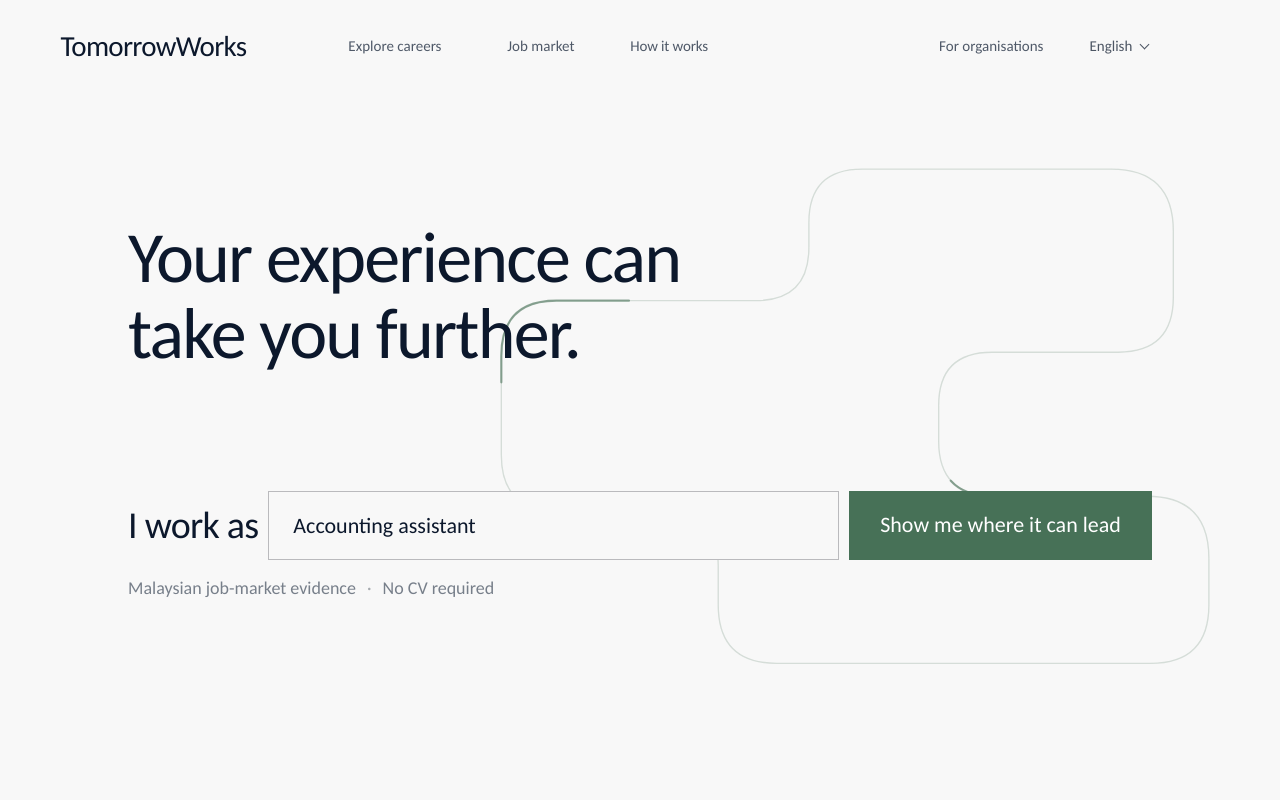
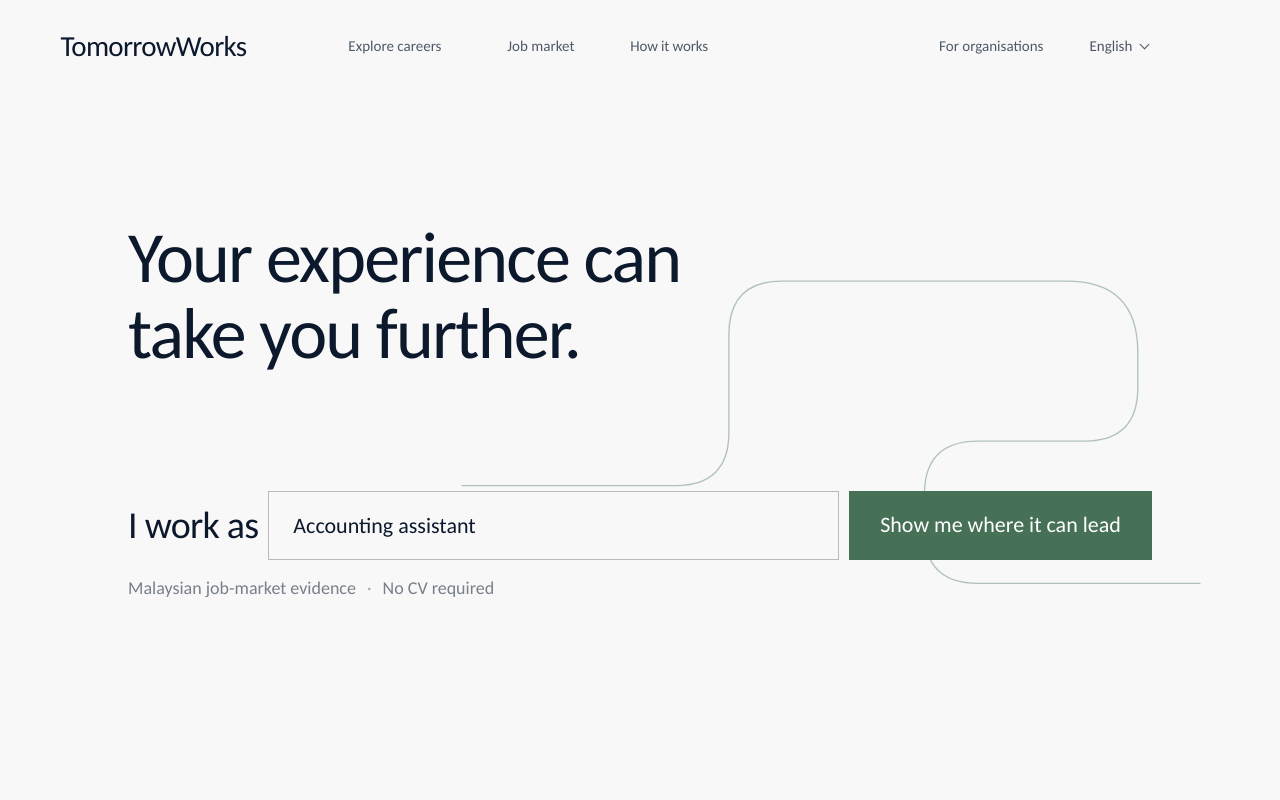
Before and after one commit to kairos8232/TomorrowWorks, a React (Vite) app: page / in a window 1280 px wide. Shown: the top 800 px of the page. Built offline with nearby package versions, Linux system fonts and the light colour scheme.

Commit message:
Animate the homepage route line itself

```diff
--- a/src/main.tsx
+++ b/src/main.tsx
@@ -82,12 +82,18 @@ function Home({ start, startWithRole, go, lang, setLang }: {
     const route = routeRef.current;
     if (!route) return;
     let visible = true;
-    const update = () => route.classList.toggle('is-paused', !visible || document.hidden);
+    const reducedMotion = window.matchMedia('(prefers-reduced-motion: reduce)');
+    const update = () => {
+      const paused = !visible || document.hidden || reducedMotion.matches;
+      if (paused) route.pauseAnimations();
+      else route.unpauseAnimations();
+    };
     const observer = new IntersectionObserver(([entry]) => { visible = entry.isIntersecting; update(); });
     observer.observe(route);
     document.addEventListener('visibilitychange', update);
+    reducedMotion.addEventListener('change', update);
     update();
-    return () => { observer.disconnect(); document.removeEventListener('visibilitychange', update); };
+    return () => { observer.disconnect(); document.removeEventListener('visibilitychange', update); reducedMotion.removeEventListener('change', update); };
   }, []);
   const t = useT();
   function submit(event: React.FormEvent) {
@@ -116,12 +122,9 @@ function Home({ start, startWithRole, go, lang, setLang }: {
         </form>
         <p className="quiet-proof">{t('Malaysian job-market evidence')} <span aria-hidden="true">·</span> {t('No CV required')}</p>
         <svg ref={routeRef} className="journey-route" viewBox="0 0 1440 720" preserveAspectRatio="xMidYMid slice" aria-hidden="true" focusable="false">
-          <defs>
-            <path id="hero-route-path" pathLength="1000" d="M 970 94 H 1250 Q 1320 94 1320 164 V 238 Q 1320 300 1258 300 H 1116 Q 1056 300 1056 360 V 400 Q 1056 462 1118 462 H 1290 Q 1360 462 1360 532 V 584 Q 1360 650 1294 650 H 874 Q 808 650 808 584 V 540 Q 808 478 746 478 H 626 Q 564 478 564 416 V 304 Q 564 242 626 242 H 850 Q 910 242 910 182 V 154 Q 910 94 970 94 Z" />
-          </defs>
-          <use href="#hero-route-path" className="journey-route-track" />
-          <use href="#hero-route-path" className="journey-route-flow" />
-          <use href="#hero-route-path" className="journey-route-flow journey-route-flow-later" />
+          <path className="journey-route-line" d="M 520 450 H 760 Q 820 450 820 390 V 280 Q 820 220 880 220 H 1200 Q 1280 220 1280 300 V 340 Q 1280 400 1220 400 H 1100 Q 1040 400 1040 460 V 500 Q 1040 560 1100 560 H 1350">
+            <animate attributeName="d" dur="12s" repeatCount="indefinite" values="M 520 450 H 760 Q 820 450 820 390 V 280 Q 820 220 880 220 H 1200 Q 1280 220 1280 300 V 340 Q 1280 400 1220 400 H 1100 Q 1040 400 1040 460 V 500 Q 1040 560 1100 560 H 1350; M 520 390 H 710 Q 770 390 770 330 V 220 Q 770 160 830 160 H 1250 Q 1330 160 1330 240 V 290 Q 1330 350 1270 350 H 1150 Q 1090 350 1090 410 V 460 Q 1090 520 1150 520 H 1350; M 520 500 H 810 Q 870 500 870 440 V 330 Q 870 270 930 270 H 1160 Q 1240 270 1240 350 V 390 Q 1240 450 1180 450 H 1050 Q 990 450 990 510 V 550 Q 990 610 1050 610 H 1350; M 520 450 H 760 Q 820 450 820 390 V 280 Q 820 220 880 220 H 1200 Q 1280 220 1280 300 V 340 Q 1280 400 1220 400 H 1100 Q 1040 400 1040 460 V 500 Q 1040 560 1100 560 H 1350" />
+          </path>
         </svg>
       </section>
 
--- a/src/styles.css
+++ b/src/styles.css
@@ -46,11 +46,7 @@ html { scrollbar-color: #477157 #ecece8; }
 .quiet-proof span { padding: 0 7px; color: #a6aaaf; }
 
 .journey-route { position: absolute; top: 6%; left: 0; width: 100%; height: 76%; z-index: 0; pointer-events: none; fill: none; stroke: #477157; stroke-width: 1.5; }
-.journey-route-track { opacity: .2; }
-.journey-route-flow { opacity: .58; stroke-width: 2.5; stroke-linecap: round; stroke-dasharray: 72 928; animation: route-travel 20s linear infinite; }
-.journey-route-flow-later { animation-delay: -10s; }
-.journey-route.is-paused .journey-route-flow { animation-play-state: paused; }
-@keyframes route-travel { to { stroke-dashoffset: -1000; } }
+.journey-route-line { opacity: .4; stroke-linecap: round; stroke-linejoin: round; }
 
 .quiet-next { position: relative; min-height: 720px; padding: 112px 6.05% 124px; background: #f2f3f0; z-index: 1; }
 .quiet-section-head { display: grid; grid-template-columns: minmax(150px, .35fr) minmax(480px, 1fr); gap: 8vw; align-items: start; }
@@ -77,8 +73,7 @@ html { scrollbar-color: #477157 #ecece8; }
 .public-footer span:first-child { color: #0c182c; font-size: 20px; }
 
 @media (prefers-reduced-motion: reduce) {
-  .journey-route-flow { animation: none; stroke-dasharray: none; opacity: .18; }
-  .journey-route-flow-later { display: none; }
+  .journey-route-line { opacity: .2; }
 }
 
 @media (max-width: 1050px) {
```
Also changed, not shown: 2 other files (tests, documents, lock files or other folders).
